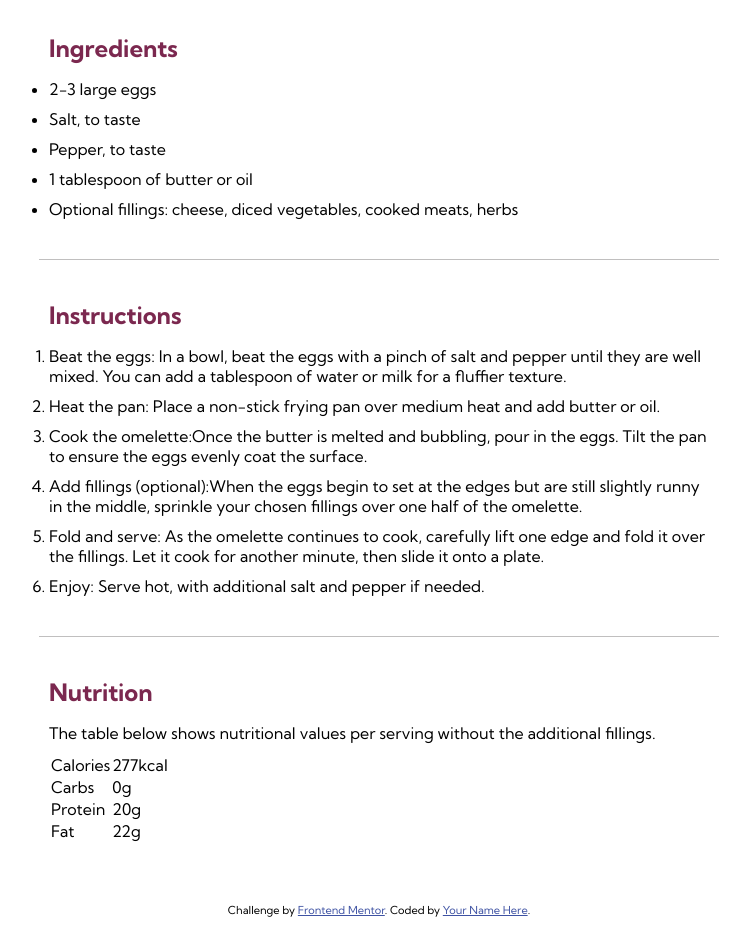
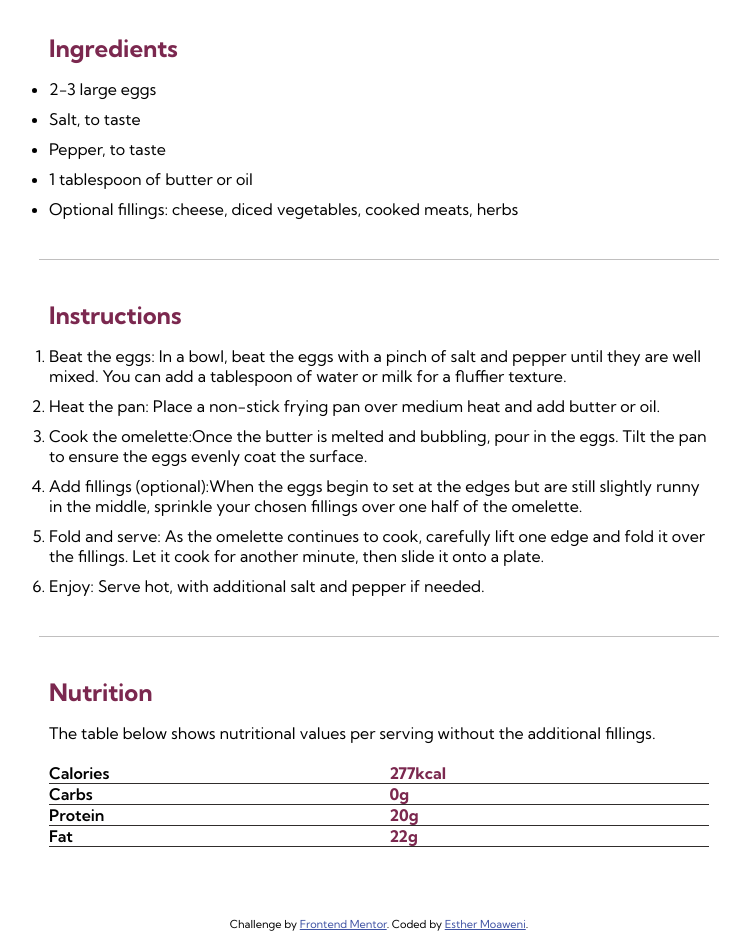
Before and after one commit to EstherWit/recipe-page-main, a plain HTML site: page index.html in a window 1280 px wide. Shown: the part 719-1670 px from the top of the page, without its empty margins (341-1091 px from the left). Drawn offline with Linux system fonts and the light colour scheme; a web font is replaced by a local one.

Commit message:
added screen shots

```diff
--- a/index.html
+++ b/index.html
@@ -73,6 +73,23 @@ h1, h2, h3{
     opacity: 0.3;
 
 }
+table{
+  width: 100%;
+  border-collapse: collapse;
+  margin-top: 20px;
+  margin-bottom: 20px;
+  font-weight: 600;
+}
+table, tr, td {
+  border-bottom: 0.1px solid var(--Stone-900);
+  border-radius: 10px;
+}
+
+.rose{
+  font-weight: 700;
+  color: var(--Rose-800);
+}
+
   </style>
 </head>
 <body>
@@ -135,8 +152,9 @@ h1, h2, h3{
   <table>
 <tr>
   <td> Calories</td>
-  <td>277kcal</td>
+  <td class="rose">277kcal</td>
 </tr>
+
 
 <tr>
   <td>Carbs</td>
@@ -157,7 +175,7 @@ h1, h2, h3{
 </div>
   <div class="attribution">
     Challenge by <a href="https://www.frontendmentor.io?ref=challenge" target="_blank">Frontend Mentor</a>.
-    Coded by <a href="#">Your Name Here</a>.
+    Coded by <a href="#">Esther Moaweni</a>.
   </div>
 </body>
 </html>
```
Also changed, not shown: assets/images/Screenshot 1.png (added), assets/images/Screenshot 2.png (added), assets/images/Screenshot 3.png (added), 1 other file.
